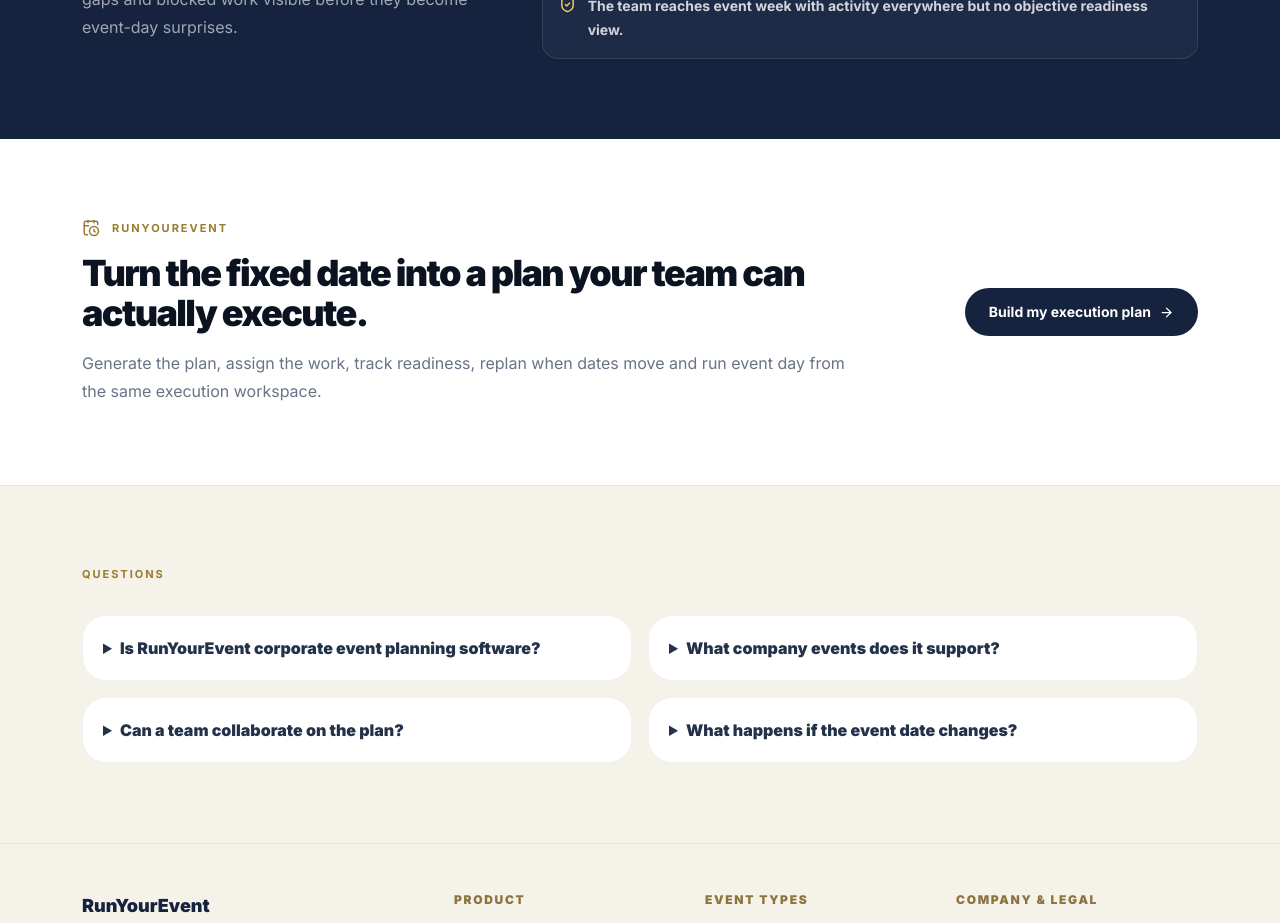
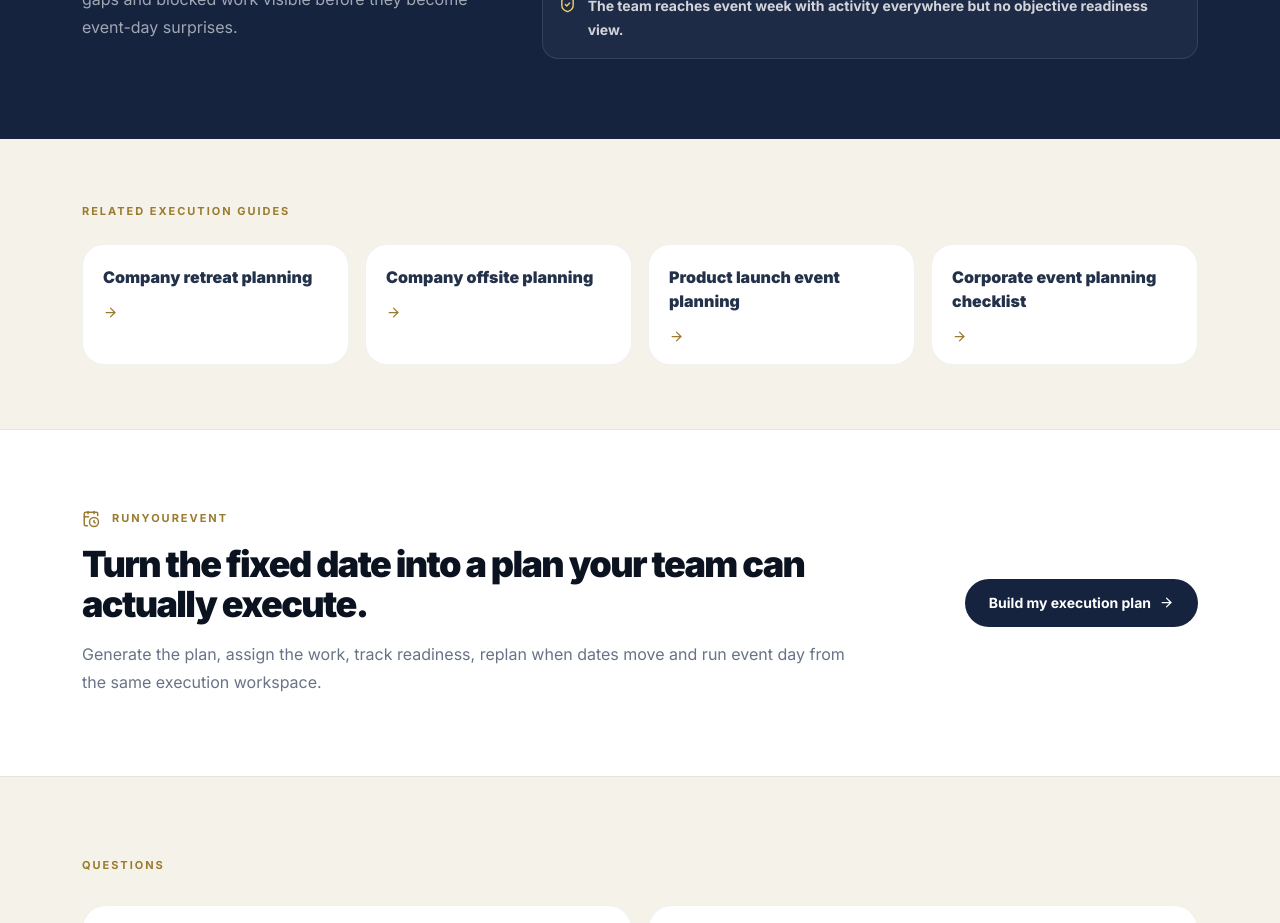
Before and after one commit to unikmo/Dengine, a Next.js app: page /company-event-planning in a window 1280 px wide. Shown: the part 2260-3183 px from the top of the page. Built offline with nearby package versions, Linux system fonts and the light colour scheme; no server answers.

Commit message:
Add SEO breadcrumbs and related guide clusters

```diff
--- a/components/SeoAcquisitionPage.tsx
+++ b/components/SeoAcquisitionPage.tsx
@@ -1,6 +1,7 @@
 import { ArrowRight, CheckCircle2, GitBranch, CalendarClock, ShieldCheck } from 'lucide-react'
 
 export type SeoAcquisitionPageProps = {
+  slug?: string
   eyebrow: string
   title: string
   lead: string
@@ -11,12 +12,15 @@
   pitfalls: string[]
   cta?: string
   faqs?: { q: string; a: string }[]
+  related?: {title:string;href:string}[]
 }
 
-export default function SeoAcquisitionPage({eyebrow,title,lead,intro,workstreams,steps,outputs,pitfalls,cta='Build my execution plan',faqs=[]}:SeoAcquisitionPageProps){
+export default function SeoAcquisitionPage({slug,eyebrow,title,lead,intro,workstreams,steps,outputs,pitfalls,cta='Build my execution plan',faqs=[],related=[]}:SeoAcquisitionPageProps){
   const faqSchema=faqs.length?{'@context':'https://schema.org','@type':'FAQPage',mainEntity:faqs.map(({q,a})=>({'@type':'Question',name:q,acceptedAnswer:{'@type':'Answer',text:a}}))}:null
+  const breadcrumbSchema=slug?{'@context':'https://schema.org','@type':'BreadcrumbList',itemListElement:[{'@type':'ListItem',position:1,name:'RunYourEvent',item:'https://runyourevent.com/'},{'@type':'ListItem',position:2,name:'Resources',item:'https://runyourevent.com/resources'},{'@type':'ListItem',position:3,name:eyebrow,item:`https://runyourevent.com/${slug}`}]}:null
   return <main className="bg-[#fbfaf7]">
     {faqSchema&&<script type="application/ld+json" dangerouslySetInnerHTML={{__html:JSON.stringify(faqSchema)}}/>}
+    {breadcrumbSchema&&<script type="application/ld+json" dangerouslySetInnerHTML={{__html:JSON.stringify(breadcrumbSchema)}}/>}
     <section className="border-b border-black/[.055]"><div className="shell grid gap-12 py-20 lg:grid-cols-[1.05fr_.75fr] lg:items-center"><div><p className="eyebrow">{eyebrow}</p><h1 className="display mt-4 max-w-5xl text-5xl font-black leading-[1] sm:text-6xl">{title}</h1><p className="mt-6 max-w-3xl text-lg leading-8 text-[#687386]">{lead}</p><div className="mt-8 flex flex-wrap gap-3"><a className="btn-primary" href="/custom">{cta} <ArrowRight className="ml-2" size={15}/></a><a className="btn-secondary" href="#framework">See the execution framework</a></div><div className="mt-7 flex flex-wrap gap-5 text-sm font-semibold text-[#788395]">{['Free preview','Backward scheduled from the event date','Live workspace after purchase'].map(x=><span key={x} className="flex items-center gap-2"><CheckCircle2 size={15} className="text-[#9a7b31]"/>{x}</span>)}</div></div><aside className="rounded-[30px] bg-[#15233f] p-7 text-white"><p className="text-[10px] font-black uppercase tracking-[.14em] text-[#efcd6d]">What RunYourEvent builds</p><div className="mt-5 space-y-3">{workstreams.map(x=><div key={x} className="flex items-center gap-3 rounded-xl border border-white/10 bg-white/[.04] p-3"><GitBranch size={15} className="text-[#efcd6d]"/><span className="font-bold">{x}</span></div>)}</div></aside></div></section>
 
     <section className="bg-white py-20"><div className="shell grid gap-10 lg:grid-cols-[.72fr_1.28fr]"><div><p className="eyebrow">From planning intent to execution control</p><h2 className="display mt-4 text-4xl font-black">A checklist is useful. A connected operating plan is stronger.</h2><p className="mt-5 text-base leading-7 text-[#687386]">{intro}</p></div><div className="grid gap-4 sm:grid-cols-2">{outputs.map((x,i)=><article key={x} className="rounded-[24px] border border-black/[.055] bg-[#fbfaf7] p-5"><span className="grid h-8 w-8 place-items-center rounded-lg bg-[#f3ead2] text-[10px] font-black text-[#80631f]">{String(i+1).padStart(2,'0')}</span><p className="mt-4 font-black leading-6 text-[#23324a]">{x}</p></article>)}</div></div></section>
@@ -25,6 +29,8 @@
 
     <section className="bg-[#15233f] py-20 text-white"><div className="shell grid gap-10 lg:grid-cols-[.78fr_1.22fr] lg:items-center"><div><p className="text-[10px] font-black uppercase tracking-[.14em] text-[#efcd6d]">What usually goes wrong</p><h2 className="display mt-4 text-4xl font-black">The event date does not move just because the work is late.</h2><p className="mt-5 text-base leading-7 text-white/60">RunYourEvent makes schedule exposure, ownership gaps and blocked work visible before they become event-day surprises.</p></div><div className="grid gap-3">{pitfalls.map(x=><div key={x} className="flex gap-3 rounded-2xl border border-white/10 bg-white/[.04] p-4"><ShieldCheck size={17} className="mt-0.5 shrink-0 text-[#efcd6d]"/><p className="text-sm font-bold leading-6 text-white/80">{x}</p></div>)}</div></div></section>
 
+    {related.length>0&&<section className="border-b border-black/[.055] bg-[#f5f2ea] py-16"><div className="shell"><p className="eyebrow">Related execution guides</p><div className="mt-6 grid gap-4 sm:grid-cols-2 lg:grid-cols-4">{related.map(item=><a key={item.href} href={item.href} className="rounded-[22px] border border-black/[.055] bg-white p-5 font-black leading-6 text-[#23324a] transition hover:-translate-y-0.5 hover:border-[#c9aa57]">{item.title}<ArrowRight className="mt-4 text-[#9a7b31]" size={15}/></a>)}</div></div></section>}
+
     <section className="bg-white py-20"><div className="shell grid gap-8 lg:grid-cols-[1fr_auto] lg:items-center"><div><div className="flex items-center gap-3 text-[#9a7b31]"><CalendarClock size={18}/><p className="eyebrow">RunYourEvent</p></div><h2 className="display mt-4 max-w-4xl text-4xl font-black">Turn the fixed date into a plan your team can actually execute.</h2><p className="mt-4 max-w-3xl text-base leading-7 text-[#687386]">Generate the plan, assign the work, track readiness, replan when dates move and run event day from the same execution workspace.</p></div><a className="btn-primary shrink-0" href="/custom">{cta} <ArrowRight className="ml-2" size={15}/></a></div></section>
 
     {faqs.length>0&&<section className="border-t border-black/[.055] bg-[#f5f2ea] py-20"><div className="shell"><p className="eyebrow">Questions</p><div className="mt-8 grid gap-4 md:grid-cols-2">{faqs.map(({q,a})=><details key={q} className="rounded-[24px] border border-black/[.055] bg-white p-5"><summary className="cursor-pointer font-black text-[#23324a]">{q}</summary><p className="mt-3 text-sm leading-6 text-[#687386]">{a}</p></details>)}</div></div></section>}
```
